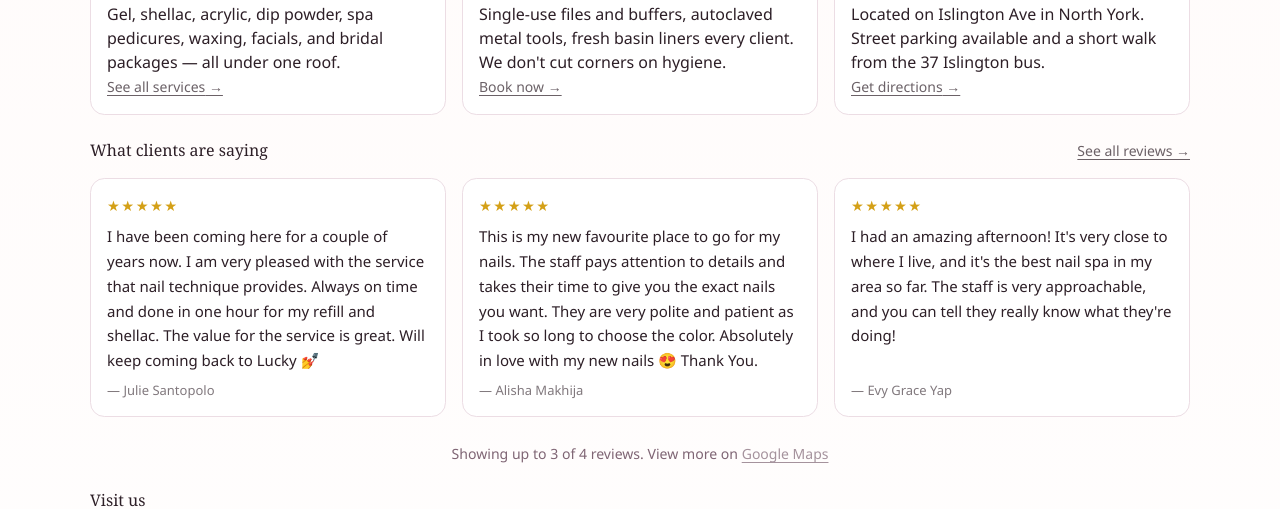
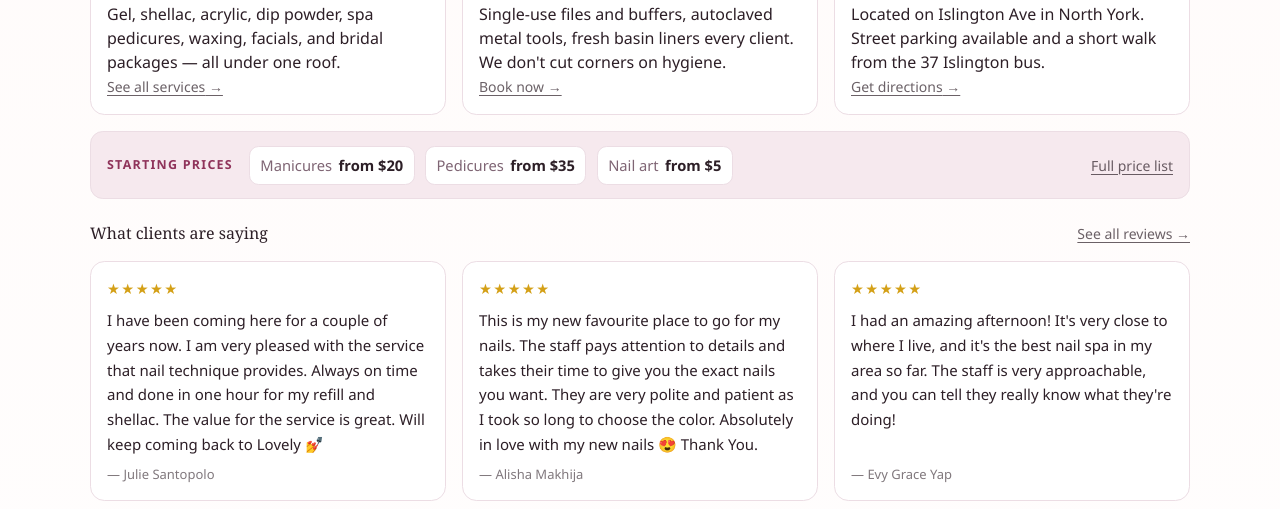
Before and after one commit to cindyorangis/lovelynails, a Next.js app: page / in a window 1280 px wide. Shown: the part 980-1489 px from the top of the page. Built offline with nearby package versions, Linux system fonts and the light colour scheme.

Commit message:
add price anchor to homepage

```diff
--- a/app/globals.css
+++ b/app/globals.css
@@ -483,6 +483,55 @@ h2 {
   opacity: 0.5;
 }
 
+.price-anchor-bar {
+  margin-top: 1rem;
+  padding: 0.85rem 1rem;
+  border: 1px solid var(--border);
+  border-radius: 0.8rem;
+  background: color-mix(in srgb, var(--surface) 88%, var(--primary) 12%);
+  display: flex;
+  align-items: center;
+  justify-content: space-between;
+  gap: 1rem;
+  flex-wrap: wrap;
+}
+
+.price-anchor-bar__intro {
+  margin: 0;
+  font-size: 0.78rem;
+  font-weight: 700;
+  letter-spacing: 0.1em;
+  text-transform: uppercase;
+  color: var(--primary-deep);
+}
+
+.price-anchor-list {
+  display: flex;
+  gap: 0.65rem;
+  flex-wrap: wrap;
+  flex: 1;
+}
+
+.price-anchor {
+  margin: 0;
+  display: flex;
+  align-items: baseline;
+  gap: 0.4rem;
+  padding: 0.45rem 0.65rem;
+  border-radius: 0.6rem;
+  background: #fff;
+  border: 1px solid var(--border);
+  font-size: 0.92rem;
+}
+
+.price-anchor span {
+  color: var(--muted);
+}
+
+.price-anchor strong {
+  color: var(--ink);
+}
+
 .inline-link {
   font-size: 0.875rem;
   color: inherit;
--- a/app/page.tsx
+++ b/app/page.tsx
@@ -7,6 +7,7 @@ import {
   localDescription,
   siteConfig,
 } from "./site-data";
+import { serviceCategories } from "./services/services-data";
 
 import ReviewsCarousel from "../components/ReviewCarousel";
 
@@ -49,7 +50,7 @@ const featuredReviews = [
     id: "r1",
     author: "Julie Santopolo",
     rating: 5,
-    text: "I have been coming here for a couple of years now. I am very pleased with the service that nail technique provides. Always on time and done in one hour for my refill and shellac. The value for the service is great. Will keep coming back to Lucky 💅",
+    text: "I have been coming here for a couple of years now. I am very pleased with the service that nail technique provides. Always on time and done in one hour for my refill and shellac. The value for the service is great. Will keep coming back to Lovely 💅",
   },
   {
     id: "r2",
@@ -69,7 +70,54 @@ const featuredReviews = [
     rating: 5,
     text: "The owner did my nails and another staff member did my toes. I don't live around here, I just looked at the reviews from Google and decided to do my nails because my car was taking about 3 hours to get fixed. I am so happy and pleased with the service, the quality and hospitality especially from the owner. She is so nice and sweet. Thank you so much. 💕",
   },
+  {
+    id: "r5",
+    author: "Elysse Powell",
+    rating: 5,
+    text: "Amazing experience. Not only was my pedi/mani perfect, but the atmosphere was so fun & friendly! Best experience I've had in a long time. Can't wait to come back!",
+  },
+  {
+    id: "r6",
+    author: "Padmanie C",
+    rating: 5,
+    text: "The service provided here is absolutely outstanding. Julie is an absolute sweetheart! She pays attention to detail and has a great personality. Everyone is so welcoming and kind. The atmosphere is nice and cozy. The work they do is amazing as they take their time with their work! I'd definitely recommend it here! 10/10 - Paddy",
+  },
+  {
+    id: "r7",
+    author: "Kiley Pierson",
+    rating: 5,
+    text: "Lovely Nails is such a great place! The salon is always clean, relaxing, and has such a welcoming atmosphere. Kim and Helen are truly amazing. They are both so friendly, professional, and incredibly talented at what they do. They take their time, pay attention to every detail, and make sure your nails come out perfect. You can tell they really care about their clients and take pride in their work. I'm always so happy with my nails and get so many compliments. I highly recommend Lovely Nails you won't be disappointed! 💅✨",
+  },
+  {
+    id: "r8",
+    author: "Sruthy Krishnan",
+    rating: 5,
+    text: "I have become a regular here now, and every time I visit I receive amazing service. All the ladies working here are very welcoming and truly wonderful. They always take great care of me and make sure I am happy with the results. Definitely the best nail salon I have visited so far. Highly recommend!",
+  },
 ];
+
+function getServicePrice(categoryTitle: string, serviceName: string) {
+  return serviceCategories
+    .find((category) => category.title === categoryTitle)
+    ?.items.find((item) => item.name === serviceName)?.price;
+}
+
+const priceAnchors = [
+  {
+    label: "Manicures",
+    price: getServicePrice("Manicure", "Basic Manicure"),
+  },
+  {
+    label: "Pedicures",
+    price: getServicePrice("Pedicure", "Pedicure Regular"),
+  },
+  {
+    label: "Nail art",
+    price: getServicePrice("Artificial Nail", "Nail Art"),
+  },
+].filter((item): item is { label: string; price: string } =>
+  Boolean(item.price),
+);
 
 export default function HomePage() {
   const fullAddress = `${siteConfig.address.streetAddress}, ${siteConfig.address.addressLocality}, ${siteConfig.address.addressRegion} ${siteConfig.address.postalCode}`;
@@ -176,6 +224,20 @@ export default function HomePage() {
             </article>
           ))}
         </div>
+        <div className="price-anchor-bar" aria-label="Starting prices">
+          <p className="price-anchor-bar__intro">Starting prices</p>
+          <div className="price-anchor-list">
+            {priceAnchors.map((item) => (
+              <p key={item.label} className="price-anchor">
+                <span>{item.label}</span>
+                <strong>from {item.price}</strong>
+              </p>
+            ))}
+          </div>
+          <Link href="/services" className="inline-link">
+            Full price list
+          </Link>
+        </div>
       </section>
 
       {/* ── Social proof / reviews ───────────────────────────────────── */}
```
